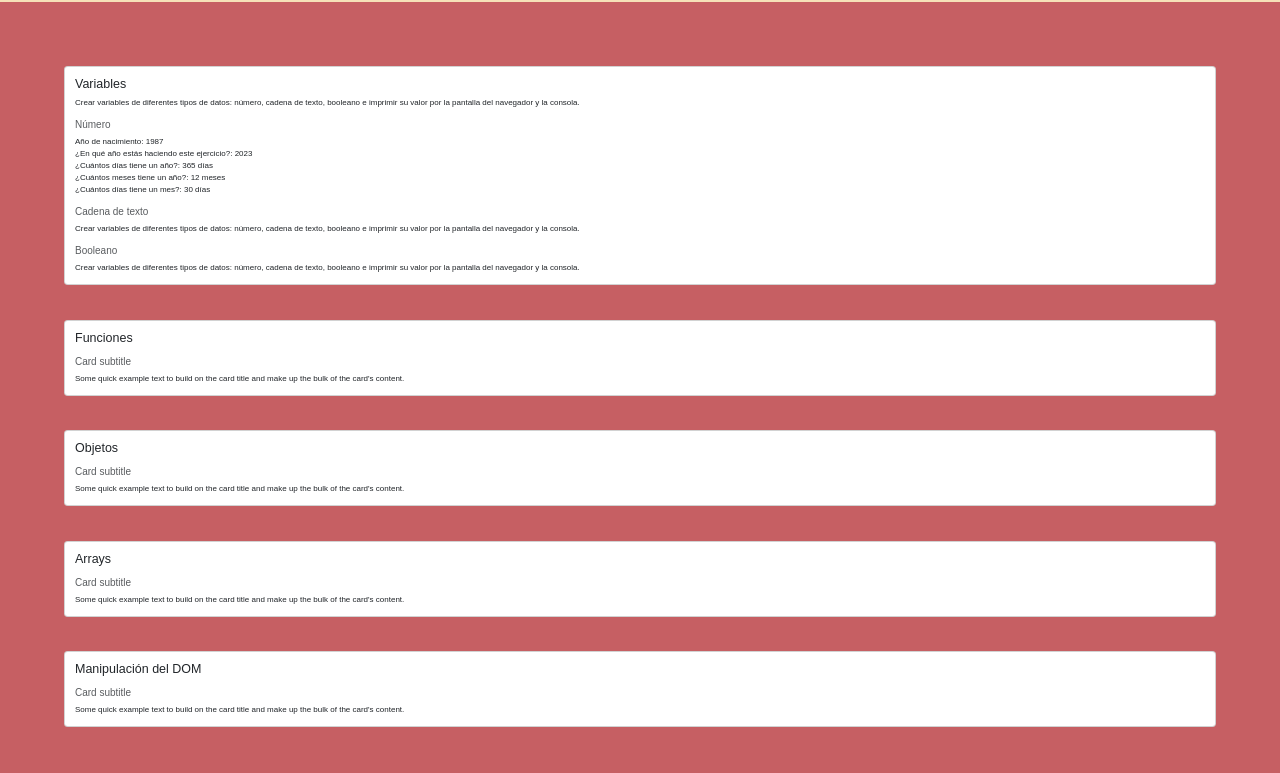
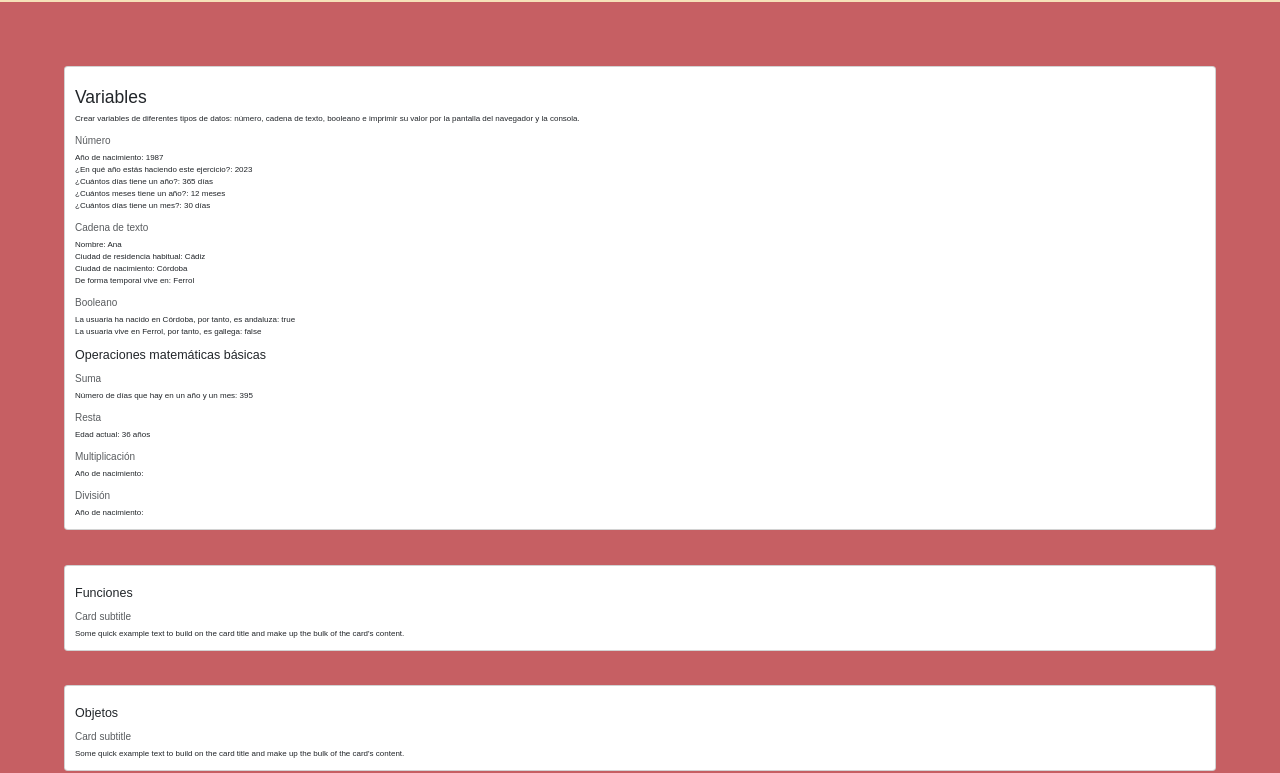
Before and after one commit to anaencinasd/primeros-pasos-con-js, a plain HTML site: page index.html in a window 1280 px wide. Shown: the part 38-811 px from the top of the page. Drawn offline with nearby package versions, Linux system fonts and the light colour scheme.

Commit message:
haciendo operaciones matemáticas

```diff
--- a/index.html
+++ b/index.html
@@ -24,7 +24,7 @@
         <section class="cardsGroup">
             <div class="card">
                 <div class="card-body">
-                  <h5 class="card-title">Variables</h5>
+                  <h3 class="card-title">Variables</h3>
                   <p class="card-text">Crear variables de diferentes tipos de datos: número, cadena de texto, booleano e imprimir su valor por
                     la pantalla del navegador y la consola.</p>
                   <h6 class="card-subtitle mb-2 text-body-secondary">Número</h6>
@@ -34,11 +34,22 @@
                   <p id="MonthsYearCardText" class="card-text">¿Cuántos meses tiene un año?: </p>
                   <p id="DaysMonthCardText" class="card-text">¿Cuántos días tiene un mes?: </p>
                     <h6 class="card-subtitle mb-2 text-body-secondary">Cadena de texto</h6>
-                  <p class="card-text">Crear variables de diferentes tipos de datos: número, cadena de texto, booleano e imprimir su valor por
-                    la pantalla del navegador y la consola.</p>
+                  <p id="userNameCardText" class="card-text">Nombre: </p>
+                  <p id="cityCardText" class="card-text">Ciudad de residencia habitual: </p>
+                  <p id="BirthPlaceCardText" class="card-text">Ciudad de nacimiento: </p>
+                  <p id="LivingPlaceCardText" class="card-text">De forma temporal vive en: </p>
                     <h6 class="card-subtitle mb-2 text-body-secondary">Booleano</h6>
-                  <p class="card-text">Crear variables de diferentes tipos de datos: número, cadena de texto, booleano e imprimir su valor por
-                    la pantalla del navegador y la consola.</p>
+                  <p id="andaluzaCardText" class="card-text">La usuaria ha nacido en Córdoba, por tanto, es andaluza: </p>
+                  <p id="gallegaCardText" class="card-text">La usuaria vive en Ferrol, por tanto, es gallega: </p>
+                  <h5 class="card-title">Operaciones matemáticas básicas</h5>
+                  <h6 class="card-subtitle mb-2 text-body-secondary">Suma</h6>
+                  <p id="sumCardText" class="card-text">Número de días que hay en un año y un mes: </p>
+                  <h6 class="card-subtitle mb-2 text-body-secondary">Resta</h6>
+                  <p id="subCardText" class="card-text">Edad actual: </p>
+                  <h6 class="card-subtitle mb-2 text-body-secondary">Multiplicación</h6>
+                  <p id="multiplicationCardText" class="card-text">Año de nacimiento: </p>
+                  <h6 class="card-subtitle mb-2 text-body-secondary">División</h6>
+                  <p id="divisionCardText" class="card-text">Año de nacimiento: </p>
                 </div>
             </div>
             <div class="card">
--- a/main.js
+++ b/main.js
@@ -1,18 +1,6 @@
 //Variables
 
 //Número
-
-
-
-let nombre='Ana'
-console.log(nombre);
-
-let ciudad= 'Cádiz';
-console.log(ciudad)
-
-let andaluza = true;
-console.log(andaluza)
-
 
 const BirthYear = 1987;
 document.getElementById('birthYearCardText').textContent += BirthYear;
@@ -34,36 +22,72 @@ const DaysMonth = 30
 document.getElementById ("DaysMonthCardText").textContent += DaysMonth + " " + "días"
 console.log (document.getElementById("DaysMonthCardText").textContent)
 
+//string
+
+let userName='Ana';
+document.getElementById("userNameCardText").textContent += userName;
+console.log(document.getElementById("userNameCardText").textContent);
+
+let city= 'Cádiz';
+document.getElementById("cityCardText").textContent += city;
+console.log(document.getElementById("cityCardText").textContent);
+
+const BirthPlace = 'Córdoba';
+document.getElementById("BirthPlaceCardText").textContent += BirthPlace;
+console.log(document.getElementById("BirthPlaceCardText").textContent)
+
+let LivingPlace = 'Ferrol'
+document.getElementById("LivingPlaceCardText").textContent += LivingPlace
+console.log (document.getElementById("LivingPlaceCardText").textContent)
+
+//boolean
+
+let andaluza = true;
+document.getElementById("andaluzaCardText").textContent += andaluza
+console.log(document.getElementById("andaluzaCardText").textContent)
+
+let gallega = false;
+document.getElementById("gallegaCardText").textContent += gallega;
+console.log(document.getElementById("gallegaCardText").textContent)
+
+//OPERACIONES MATEMÁTICAS SIMPLES
+
+let sum = DaysYear + DaysMonth;
+document.getElementById("sumCardText").textContent += sum
+console.log(document.getElementById("sumCardText").textContent)
+
+let sub = CurrentYear - BirthYear;
+document.getElementById("subCardText").textContent += sub +" " + "años"
+console.log(document.getElementById("subCardText").textContent)
+
+
+// let multiplicacion = c * d
+// console.log (multiplicacion)
+
+// let division = b / d
+// console.log (division)
 
 
 
 
 
 
-const BirthPlace = 'Córdoba'
-console.log (BirthPlace);
-
-let LivingPlace = 'Ferrol'
-console.log (LivingPlace);
 
 
 
-let a = 20
-let b = 50
-let c = 32
-let d = 210
 
-let suma = a + b;
-console.log(suma);
 
-let resta = d - a;
-console.log (resta);
 
-let multiplicacion = c * d
-console.log (multiplicacion)
 
-let division = b / d
-console.log (division)
+
+
+
+
+
+
+
+
+
 
 console.log ('Mi nombre es ' + nombre + ' y vivo en ' + LivingPlace + ', aunque nací en ' + BirthPlace + '.')
 
--- a/style.css
+++ b/style.css
@@ -8,6 +8,10 @@ html, body{
     font-size: 62.5%;
     background-color:  #c65f63;
 
+}
+
+h1, h2, h3, h4, h5, h6{
+    margin-top: 1rem;
 }
 
 p{
```
